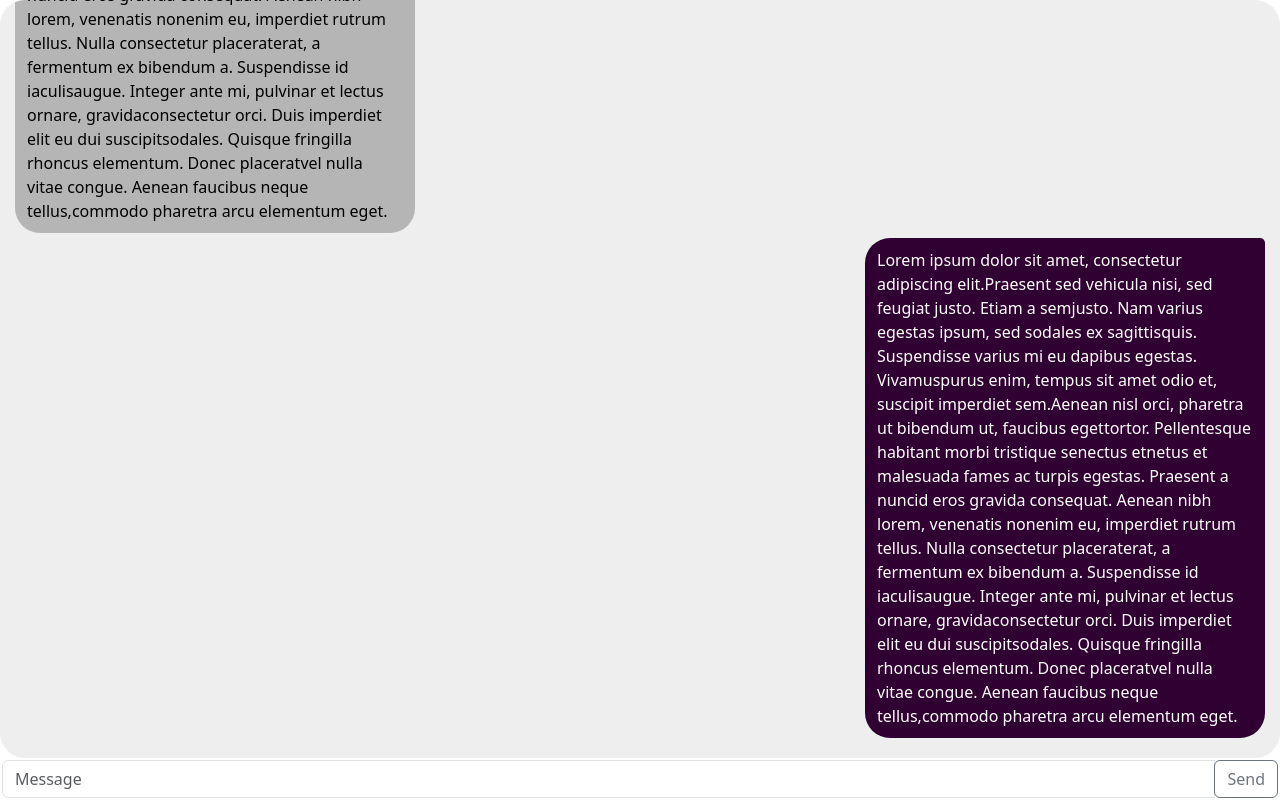
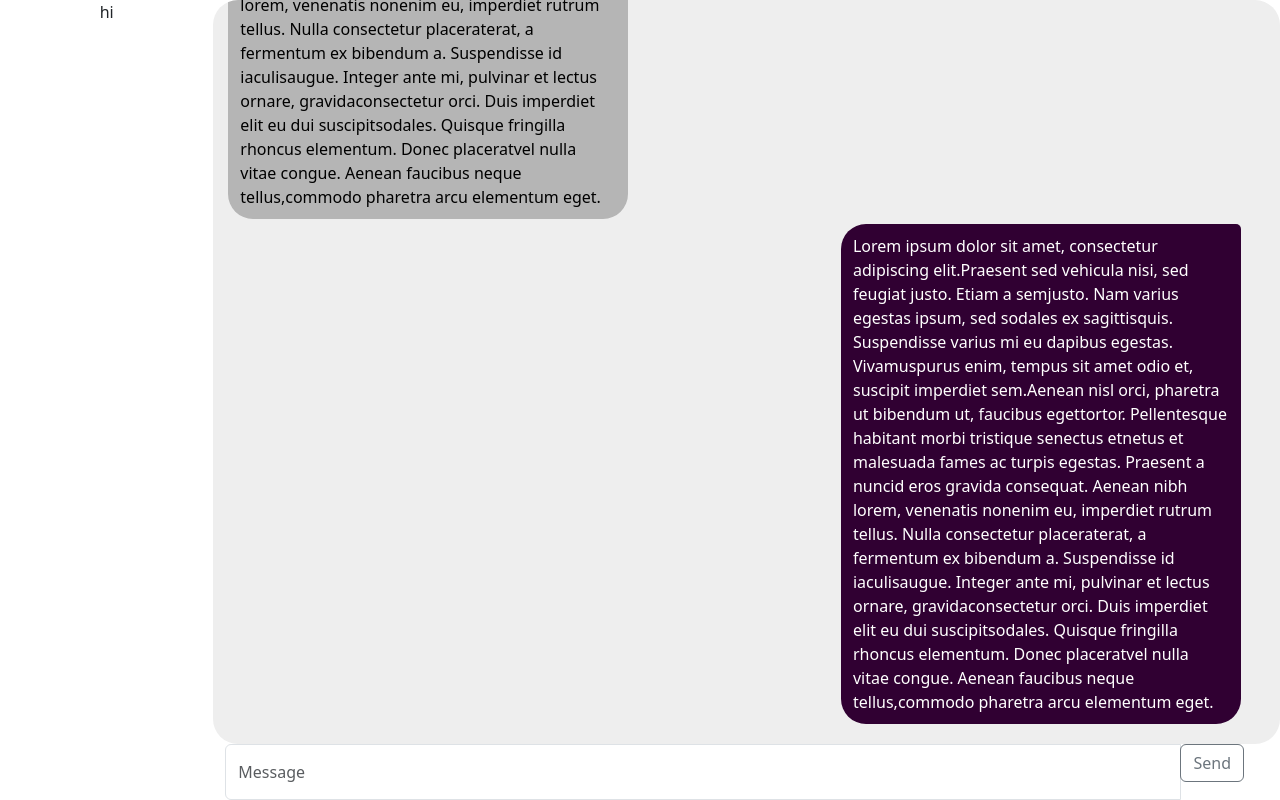
Before and after one commit to Michae1CC/smessage, a React (Vite) app: page /chat in a window 1280 px wide. Built offline with nearby package versions, Linux system fonts and the light colour scheme.

Commit message:
layout fixes

```diff
--- a/src/Chat.scss
+++ b/src/Chat.scss
@@ -9,10 +9,11 @@
 }
 
 .main-display {
-  padding: 15px;
+  height: calc(100vh - 7vh);
   background: rgb(238, 238, 238);
   border-radius: 25px;
   overflow: auto;
+  padding: 15px;
 }
 
 .main-input {
--- a/src/Chat.tsx
+++ b/src/Chat.tsx
@@ -28,6 +28,7 @@ function Chat() {
 
   useEffect(() => {
     setMessageList([[smallMessage, true], [largeMessage, false], [largeMessage, true]]);
+    // setMessageList([[smallMessage, true], [largeMessage, false]]);
   }, [smallMessage, largeMessage]);
 
   useEffect(() => {
@@ -56,11 +57,13 @@ function Chat() {
   // https://getbootstrap.com/docs/4.3/utilities/overflow/
   // https://bootsnipp.com/snippets/6XlB5
   return (
-      <div className="outer w-100">
-        <div className="row justify-content-center h-100" style={{margin: 0}}>
-          <div className="h-100 d-flex flex-column">
-            <div className="row justify-content-center flex-grow-1 main-display">
-              <div>
+    <div className="outer">
+      <div className="row" style={{ margin: 0 }}>
+        <div className="col-sm-2">hi</div>
+        <div className="col-sm-10" style={{ height: "100vh" }}>
+          <div className="row">
+            <div style={{ height: "100vh", overflow: "clip" }}>
+              <div className="row main-display">
                 {messageList?.map(([message, fromUser], index) => {
                   return (
                     <MessageBubble
@@ -71,11 +74,14 @@ function Chat() {
                   );
                 })}
               </div>
+              <div className="row" style={{overflow: "overflow", height:"7vh"}}>
+                <TextBox onClick={sendMessage} />
+              </div>
             </div>
-          <TextBox onClick={sendMessage} />
           </div>
         </div>
       </div>
+    </div>
   );
 }
 
--- a/src/TextBox.tsx
+++ b/src/TextBox.tsx
@@ -9,7 +9,7 @@ export const TextBox: React.FunctionComponent<TextBoxProps> = (props: TextBoxPro
     props;
     return (
       <div className="row justify-content-center main-input">
-        <div className="input-group" style={{ padding: "2px" }}>
+        <div className="input-group">
           <input
             type="text"
             className="form-control"
```
